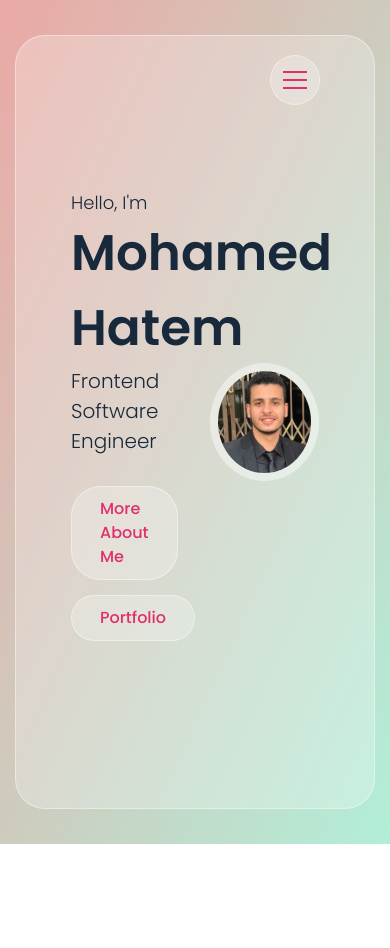
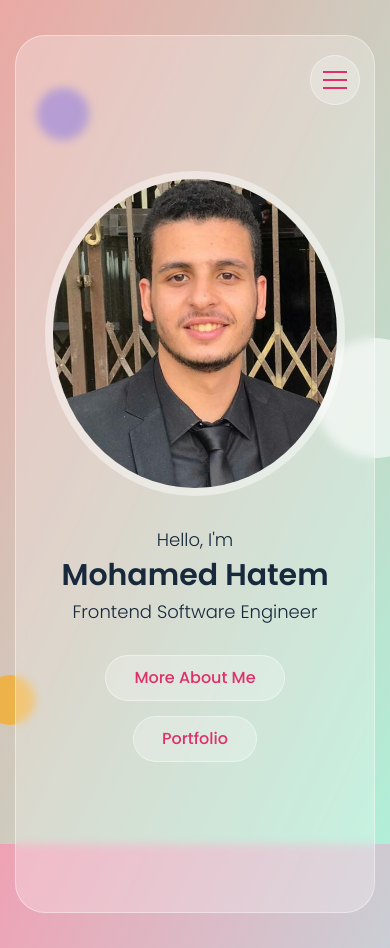
Before and after one commit to Mohamed-Hatem153/myPortfolio, a plain HTML site: page index.html in a window 390 px wide. Before the commit the page ends 844 px from the top, so only its background shows below. Drawn offline with Linux system fonts and the light colour scheme.

Commit message:
finish my portfolio

```diff
--- a/css/style.css
+++ b/css/style.css
@@ -221,6 +221,98 @@ button {
   100% {
     opacity: 0;
   }
+}
+@keyframes zoomInOut {
+  0%,
+  100% {
+    transform: scale(0.5);
+    -webkit-transform: scale(0.5);
+    -moz-transform: scale(0.5);
+    -ms-transform: scale(0.5);
+    -o-transform: scale(0.5);
+  }
+  50% {
+    transform: scale(1);
+    -webkit-transform: scale(1);
+    -moz-transform: scale(1);
+    -ms-transform: scale(1);
+    -o-transform: scale(1);
+  }
+}
+@keyframes bounceTop {
+  0%,
+  100% {
+    transform: translateY(-50px);
+    -webkit-transform: translateY(-50px);
+    -moz-transform: translateY(-50px);
+    -ms-transform: translateY(-50px);
+    -o-transform: translateY(-50px);
+  }
+  50% {
+    transform: translateY(0px);
+    -webkit-transform: translateY(0px);
+    -moz-transform: translateY(0px);
+    -ms-transform: translateY(0px);
+    -o-transform: translateY(0px);
+  }
+}
+/* Background circle */
+.bg-circles {
+  position: fixed;
+  top: 0;
+  height: 100%;
+  max-width: 1200px;
+  width: calc(100% - 30px);
+  left: 50%;
+  transform: translateX(-50%);
+  -webkit-transform: translateX(-50%);
+  -moz-transform: translateX(-50%);
+  -ms-transform: translateX(-50%);
+  -o-transform: translateX(-50%);
+}
+.bg-circles div {
+  position: absolute;
+  border-radius: 50%;
+  -webkit-border-radius: 50%;
+  -moz-border-radius: 50%;
+  -ms-border-radius: 50%;
+  -o-border-radius: 50%;
+}
+.bg-circles .circle-1 {
+  height: 60px;
+  width: 60px;
+  background-color: var(--blue);
+  left: 5%;
+  top: 10%;
+  opacity: 0.3;
+  animation: zoomInOut 8s linear infinite;
+  -webkit-animation: zoomInOut 8s linear infinite;
+}
+.bg-circles .circle-2 {
+  height: 80px;
+  width: 80px;
+  background-color: var(--main-color);
+  left: 40%;
+  top: 50%;
+  opacity: 0.4;
+  animation: bounceTop 5s ease-in-out infinite;
+  -webkit-animation: bounceTop 5s ease-in-out infinite;
+}
+.bg-circles .circle-3 {
+  height: 120px;
+  width: 120px;
+  background-color: var(--white);
+  right: -60px;
+  top: 40%;
+  opacity: 0.6;
+}
+.bg-circles .circle-4 {
+  height: 50px;
+  width: 50px;
+  background-color: var(--orange);
+  left: -30px;
+  top: 80%;
+  opacity: 0.6;
 }
 /* Overlay */
 .overlay {
@@ -834,3 +926,67 @@ button {
   color: var(--white);
   background-color: var(--main-color);
 }
+/* Responsive */
+@media (max-width: 991px) {
+  .container {
+    padding: 0;
+  }
+  .home-img,
+  .home-text {
+    width: 100%;
+  }
+  .home-text {
+    text-align: center;
+  }
+  .home-img {
+    order: -1;
+  }
+  .home-img .img-box {
+    max-width: 300px;
+  }
+  .home-text .btn {
+    margin: 0 7px 15px;
+  }
+  .portfolio-item {
+    width: calc(50% - 30px);
+  }
+}
+@media (max-width: 767px) {
+  .contact-form,
+  .contact-info,
+  .about-img,
+  .about-text {
+    width: 100%;
+  }
+  .about-text {
+    margin-top: 30px;
+  }
+  .portfolio-item {
+    width: calc(100% - 30px);
+  }
+  .pp-inner {
+    padding: 30px 15px;
+  }
+  .contact-info {
+    order: -1;
+    margin-bottom: 15px;
+  }
+  .contact-info-item {
+    padding: 0;
+  }
+}
+@media (max-width: 575px) {
+  .section-title h2,
+  .header .nav-inner ul li a {
+    font-size: 35px;
+  }
+  .home-text h1 {
+    font-size: 30px;
+  }
+  .home-text h2 {
+    font-size: 18px;
+  }
+  .pp-header h3 {
+    font-size: 20px;
+  }
+}
--- a/index.html
+++ b/index.html
@@ -9,6 +9,12 @@
   </head>
   <body>
     <!-- Background circles start -->
+    <div class="bg-circles">
+      <div class="circle-1"></div>
+      <div class="circle-2"></div>
+      <div class="circle-3"></div>
+      <div class="circle-4"></div>
+    </div>
     <!-- Background circles end -->
 
     <!-- Overlay start -->
```
